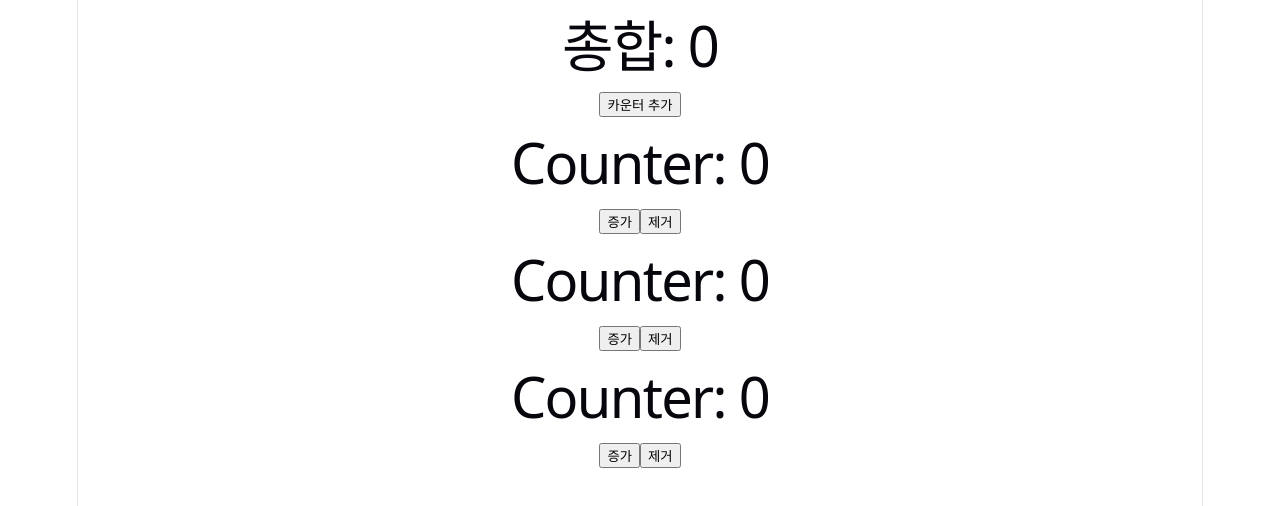
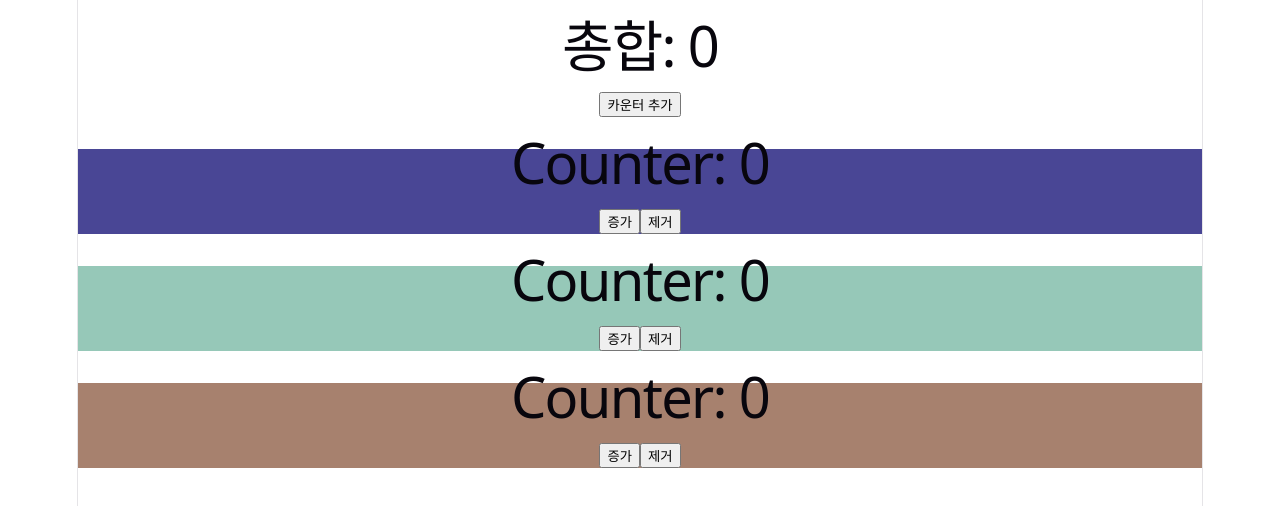
Before and after one commit to jdksownv/w26w04-state-hoisting, a React (Vite) app: page / in a window 1280 px wide. Shown: the top 506 px of the page. Built offline with nearby package versions, Linux system fonts and the light colour scheme.

Commit message:
🚑️동적 카운터 제거

```diff
--- a/src/App.jsx
+++ b/src/App.jsx
@@ -1,49 +1,31 @@
 import './App.css'
 import { useState } from 'react'
 
+const INITIAL_COUNTS = [
+  { id: crypto.randomUUID(), value: 0 },
+  { id: crypto.randomUUID(), value: 0 },
+  { id: crypto.randomUUID(), value: 0 }
+]
+
 function App() {
-  // counts 상태를 배열로 관리
-  const [counts, setCounts] = useState([0, 0, 0])
+  const [counts, setCounts] = useState(INITIAL_COUNTS)
 
-  // // 이렇게 하면 안됨
-  // const onIncrement = (index) => {
-  //   counts[index] += 1 // 배열의 값을 직접 수정 (메모리 주소는 그대로임)
-  //   setCounts(counts)
-  // }
-
-  // // index에 해당하는 counts 값을 1 증가시키는 함수
-  // const onIncrement = (index) => {
-  //   // 상태를 업데이트할 때는 항상 새로운 배열을 만들어서 설정
-  //   setCounts(prevCounts => {
-  //     const newCounts = [...prevCounts] // Spread syntax로 배열 복사
-  //     newCounts[index] += 1
-
-  //     return newCounts
-  //   })
-  // }
-
-  // map 메서드를 사용하여 불변성을 유지하면서 특정 인덱스의 값만 증가
-  const onIncrement = (index) => {
+  const onIncrement = (id) => {
     setCounts(prevCounts =>
-      prevCounts.map((count, i) =>
-        i === index ? count + 1 : count
+      prevCounts.map(item =>
+        item.id === id ? { ...item, value: item.value + 1 } : item
       )
     )
   }
 
-  // 배열에 새로운 카운터 값을 추가 (초기값 0)
   const onAddCounter = () => {
-    setCounts(prevCounts => [...prevCounts, 0])
+    setCounts(prevCounts => [...prevCounts, { id: crypto.randomUUID(), value: 0 }])
+  }
+  const onRemoveCounter = (id) => {
+    setCounts(prevCounts => prevCounts.filter(item => item.id !== id))
   }
 
-  // filter 메서드는 조건에 맞는 요소만 남기고 새로운 배열을 반환
-  // !== 연산자를 사용하여 index와 일치하지 않는 요소만 남김
-  const onRemoveCounter = (index) => {
-    setCounts(prevCounts => prevCounts.filter((_, i) => i !== index))
-  }
-
-  // counts 배열의 모든 값을 더함
-  const total = counts.reduce((sum, current) => sum + current, 0)
+  const total = counts.reduce((sum, current) => sum + current.value, 0)
 
   return (
     <div>
@@ -52,15 +34,12 @@
         카운터 추가
       </button>
       {
-        // map 메서드로 counts 배열을 순회하며 Counter 컴포넌트 렌더링
-        counts.map((count, index) => (
+        counts.map((item) => (
           <Counter
-            // key는 React에서 항목을 식별하고 렌더링할 때 필요하지만,
-            // Counter 컴포넌트에는 전달되지 않음
-            key={index} // index를 key로 사용 (실제 앱에서는 고유한 id 사용 권장)
-            count={count}
-            onIncrement={() => { onIncrement(index) }}
-            onRemove={() => { onRemoveCounter(index) }}
+            key={item.id}
+            count={item.value}
+            onIncrement={() => { onIncrement(item.id) }}
+            onRemove={() => { onRemoveCounter(item.id) }}
           />
         ))
       }
@@ -69,8 +48,13 @@
 }
 
 function Counter({ count, onIncrement, onRemove }) {
+  const [bgColor, setBgColor] = useState(
+          () => '#' + Math.floor(Math.random()*16777215)
+            .toString(16)
+            .padStart(6, '0')
+  )
   return (
-    <div>
+    <div style={{ backgroundColor: bgColor }}>
       <h1>Counter: {count}</h1>
       <button onClick={onIncrement}>
         증가
```
